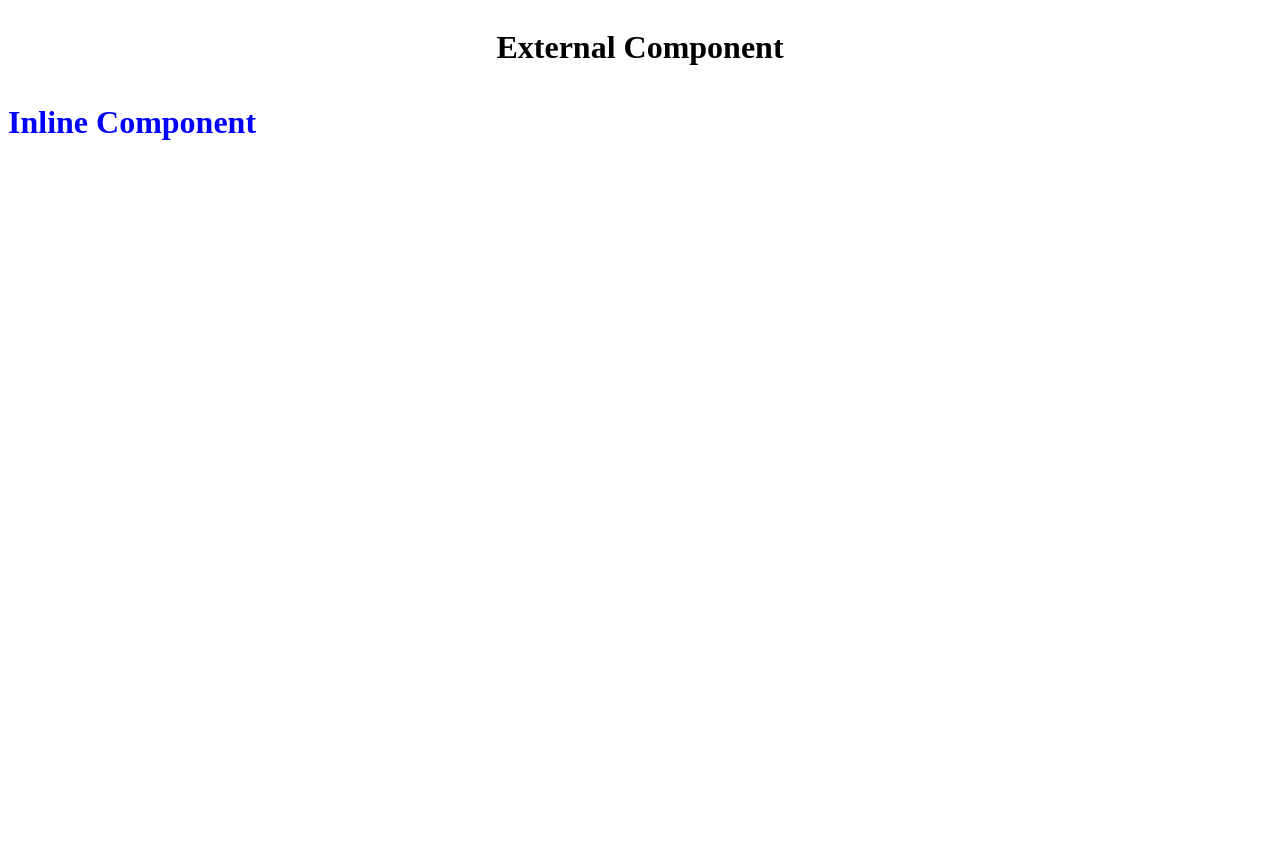
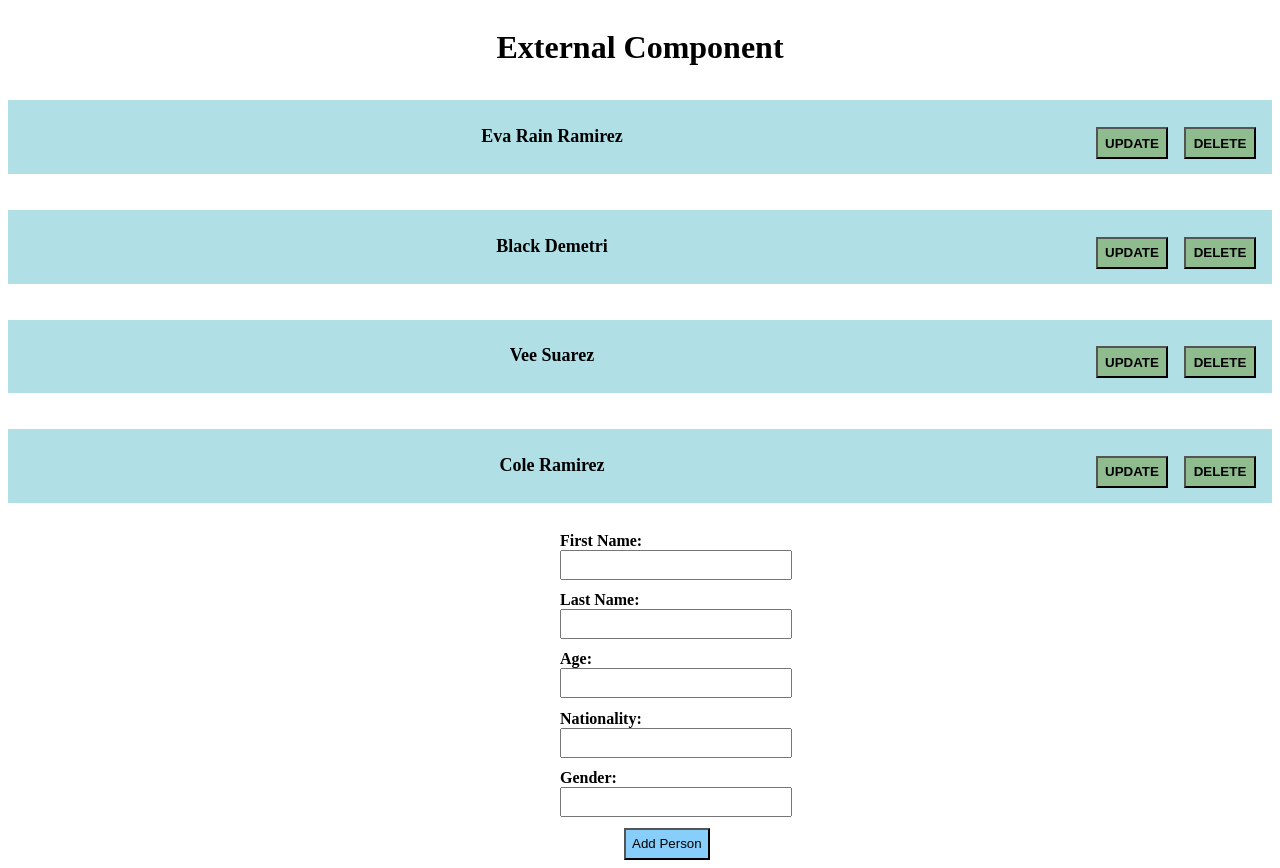
Before and after one commit to Vee-lieve/SpecializationActs, an Angular app: page / in a window 1280 px wide. Before the commit the page ends 800 px from the top, so only its background shows below. Built offline with nearby package versions, Linux system fonts and the light colour scheme.

Commit message:
Act 6, 7, 8

```diff
--- a/src/app/app.component.css
+++ b/src/app/app.component.css
@@ -1,4 +1,4 @@
-/* .container {
+.container {
     text-align: center;
     margin-top: 2rem;
     margin-bottom: 1rem;
@@ -6,7 +6,7 @@
 
 .output {
     text-align: center;
-} */
+}
 
 :host {
     display: flex;
--- a/src/app/app.component.html
+++ b/src/app/app.component.html
@@ -1,5 +1,5 @@
-<h1>{{title}}</h1>
-<app-internal></app-internal>
+<!-- <h1>{{title}}</h1>
+<app-internal></app-internal> -->
 
 <!--event binding-->
 <!-- <button [class.active]="isActive">Button</button> -->
@@ -50,12 +50,12 @@
 <input type="text" [(ngModel)]="newName">
 <button (click)="addName()">Add Name</button>
  -->
-<!--
+
  <h1>{{title}}</h1>
  <div *ngFor="let person of persons">
-     <app-external [person]="person" (deleteRequest)="removePerson($event)"></app-external>
+     <app-external [person]="person" (newPerson)="deleteBtn($event)" (update)="updateBtn($event)"></app-external>
  </div>
- <form [formGroup]="userDetails" (ngSubmit)="addUser()">
+ <form *ngIf="!isHidden" [formGroup]="userDetails" (ngSubmit)="addUser()">
      <label>
          First Name:
          <input type="text" formControlName="firstName">
@@ -82,6 +82,7 @@
      </label>
      <button type="submit">Add Person</button>
  </form>
-  -->
+
+ <app-update *ngIf="isHidden"></app-update>
 
  <!-- <app-registration></app-registration> -->
--- a/src/app/app.component.ts
+++ b/src/app/app.component.ts
@@ -23,16 +23,24 @@ export class AppComponent {
     nationality: [''],
     gender: ['']
   })
+  isHidden = false;
 
   constructor(private fb: FormBuilder) { }
 
  addUser(){
    this.persons.push(this.userDetails.value)
   console.log(this.userDetails.value)
+  this.userDetails.reset();
  }
 
-  deleteBtn(i){
-    this.persons.splice(this.persons.findIndex(x => x.firstName == i),1)
+  deleteBtn(i : any){
+    this.persons.splice(this.persons.findIndex(x => x.firstName === i),1)
+    // let index = this.persons.findIndex(x => x.firstName == i);
+    // this.persons.splice(index, 1);
+  }
+
+  updateBtn() {
+    this.isHidden = !this.isHidden;
   }
 
 
--- a/src/app/app.module.ts
+++ b/src/app/app.module.ts
@@ -7,13 +7,15 @@ import { AppComponent } from './app.component';
 import { ExternalComponent } from './external/external.component';
 import { SampleComponent } from './sample/sample.component';
 import { InternalComponent } from './internal/internal.component';
+import { UpdateComponent } from './update/update.component';
 
 @NgModule({
   declarations: [
     AppComponent,
     ExternalComponent,
     SampleComponent,
-    InternalComponent
+    InternalComponent,
+    UpdateComponent
   ],
   imports: [
     BrowserModule,
--- a/src/app/external/external.component.css
+++ b/src/app/external/external.component.css
@@ -1,22 +1,28 @@
 p {
     text-align: center;
     font-weight: bold;
+    font-size: large;
     background-color: powderblue;
-    height: 2rem;
+    height: 3rem;
+    padding-top: 1.6rem;
+
 }
 
-h4 {
+h3 {
     text-align: center;
     font-weight: 500;
     background-color: lightpink;
-    height: 1.5rem;
+    height: 1.7rem;
+    padding-top: 0.5rem;
+
 }
 
-
 button {
-    margin-top: 1rem;
-    margin-left: 40rem;
+    float: right;
+    margin-top: 1px;
+    margin-right: 1rem;
     height: 2rem;
-    width: 4rem;
+    width: 4.5rem;
+    font-weight: bold;
     background-color: darkseagreen
 }
--- a/src/app/external/external.component.html
+++ b/src/app/external/external.component.html
@@ -1,13 +1,16 @@
 <!-- <p>{{name}}</p> -->
 <div (click)="viewDetails()">
-    <p>{{person.firstName}} {{person.lastName}}</p>
+    <p>{{person.firstName}} {{person.lastName}}
+        <button (click)="deleteBtn()">DELETE</button>
+        <button (click)="updateBtn()">UPDATE</button>
+    </p>
 </div>
 
 <div *ngIf="show">
-    <h4>First Name: {{person.firstName}}</h4>
-    <h4>Last Name: {{person.lastName}}</h4>
-    <h4>Age: {{person.age}}</h4>
-    <h4 *ngIf="person.nationality">Nationality: {{person.nationality}}</h4>
-    <h4>Gender: {{person.gender}}</h4>
-    <button (click)="deleteBtn()">Delete</button>
+    <h3>First Name: {{person.firstName}}</h3>
+    <h3>Last Name: {{person.lastName}}</h3>
+    <h3>Age: {{person.age}}</h3>
+    <h3 *ngIf="person.nationality">Nationality: {{person.nationality}}</h3>
+    <h3>Gender: {{person.gender}}</h3>
+
 </div>
--- a/src/app/external/external.component.ts
+++ b/src/app/external/external.component.ts
@@ -1,6 +1,5 @@
 import { Component, OnInit, Input, Output, EventEmitter} from '@angular/core';
 import { Person } from '../models';
-// import { AppComponent } from '../app.component';
 
 @Component({
   selector: 'app-external',
@@ -8,17 +7,14 @@ import { Person } from '../models';
   styleUrls: ['./external.component.css']
 })
 export class ExternalComponent implements OnInit {
-  @Input() name = '';
+  // @Input() name = '';
   @Input() person:Person;
-  @Output() newPerson = new EventEmitter<Person>();
+  @Output() newPerson = new EventEmitter();
+  @Output() update = new EventEmitter();
   ngOnInit(): void {
   }
   show = false;
-
-
-  // constructor(
-  //   private app: AppComponent
-  // ){}
+  ishidden = false;
 
   viewDetails() {
     this.show = !this.show;
@@ -26,9 +22,11 @@ export class ExternalComponent implements OnInit {
   }
 
   deleteBtn() {
-    // this.app.deleteBtn(this.person.firstName)
-    this.newPerson.emit(this.person);
+    this.newPerson.emit(this.person.firstName);
+    console.log(this.person.firstName)
+  }
 
-    console.log(this.person)
+  updateBtn(item : any) {
+    this.update.emit(item)
   }
 }
--- /dev/null
+++ b/src/app/update/update.component.html
@@ -0,0 +1 @@
+<p>update works!</p>
--- /dev/null
+++ b/src/app/update/update.component.ts
@@ -0,0 +1,15 @@
+import { Component, OnInit } from '@angular/core';
+
+@Component({
+  selector: 'app-update',
+  templateUrl: './update.component.html',
+  styleUrls: ['./update.component.css']
+})
+export class UpdateComponent implements OnInit {
+
+  constructor() { }
+
+  ngOnInit(): void {
+  }
+
+}
```
Also changed, not shown: src/app/update/update.component.css (added), 1 other file (tests, documents, lock files or other folders).
